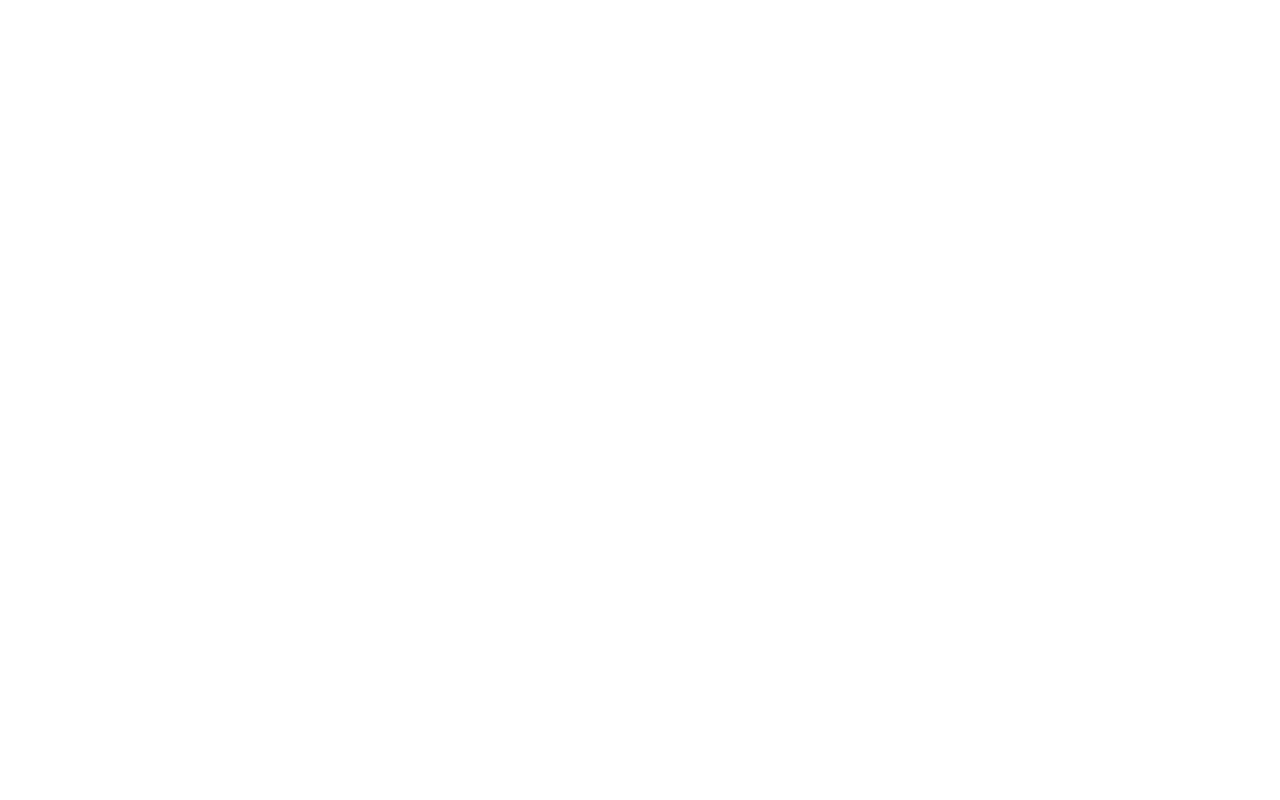
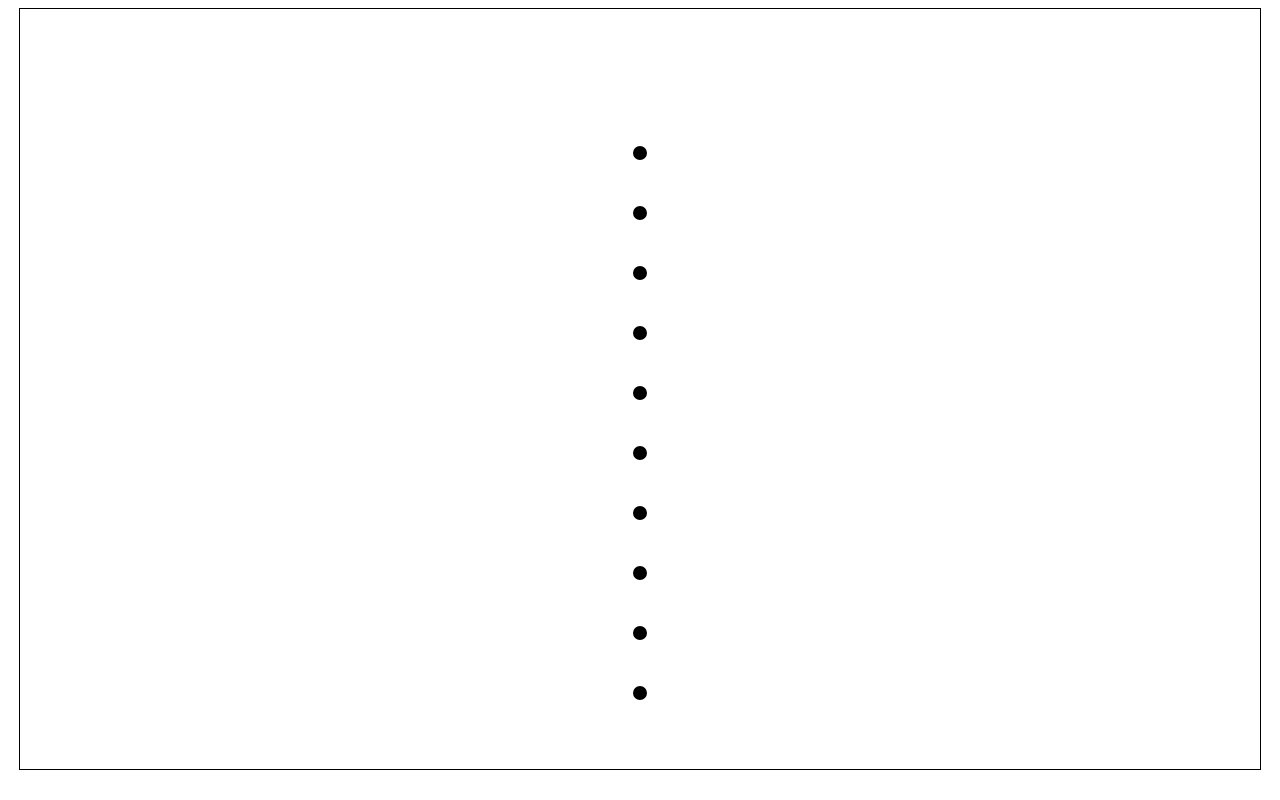
Before and after one commit to OilyPotato8190/balls, a plain HTML site: page index.html in a window 1280 px wide. Drawn offline with Linux system fonts and the light colour scheme.

Commit message:
started making the aimer

```diff
--- a/index.html
+++ b/index.html
@@ -8,6 +8,7 @@
     <link rel="stylesheet" href="style.css" />
   </head>
   <body>
+    <canvas id="canvas"></canvas>
     <script src="script.js"></script>
   </body>
 </html>
--- a/script.js
+++ b/script.js
@@ -0,0 +1,46 @@
+const cnv = document.getElementById("canvas");
+const ctx = cnv.getContext("2d");
+
+cnv.width = window.innerWidth - 40;
+cnv.height = window.innerHeight - 40;
+
+let mouse = {};
+let aim = {
+  x: cnv.width / 2,
+  y: cnv.height * 0.9,
+  r: 7,
+  spacing: 60,
+  angle: 0,
+
+  draw() {
+    ctx.beginPath();
+    for (let n = 0; n < 10; n++) {
+      ctx.arc(this.x, this.y - n * this.spacing, this.r, 0, 2 * Math.PI);
+    }
+    ctx.fill();
+  },
+};
+
+document.addEventListener("mousemove", (e) => {
+  const rect = canvas.getBoundingClientRect();
+  mouse.x = e.clientX - rect.left;
+  mouse.y = e.clientY - rect.top;
+});
+
+document.addEventListener("mousedown", () => {
+  mouse.down = true;
+});
+
+document.addEventListener("mouseup", () => {
+  mouse.down = false;
+});
+
+function loop() {
+  ctx.clearRect(0, 0, cnv.width, cnv.height);
+
+  aim.draw();
+
+  requestAnimationFrame(loop);
+}
+
+loop();
--- a/style.css
+++ b/style.css
@@ -0,0 +1,7 @@
+body {
+  text-align: center;
+}
+
+canvas {
+  border: 1px solid black;
+}
```
